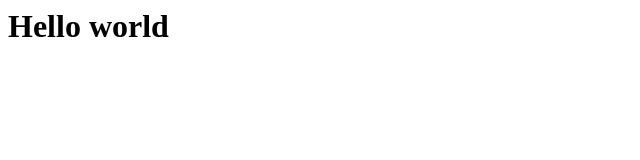
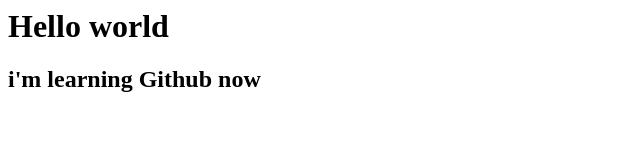
Before and after one commit to NataAkulich/My-first-repository, a plain HTML site: page index.html in a window 1280 px wide. Shown: the whole page, without its empty margins (0-640 px from the left). Drawn offline with Linux system fonts and the light colour scheme.

Commit message:
Добавили подзаголовок

```diff
--- a/index.html
+++ b/index.html
@@ -1 +1,2 @@
 <h1>Hello world</h1>
+<h2>i'm learning Github now</h2>
```
